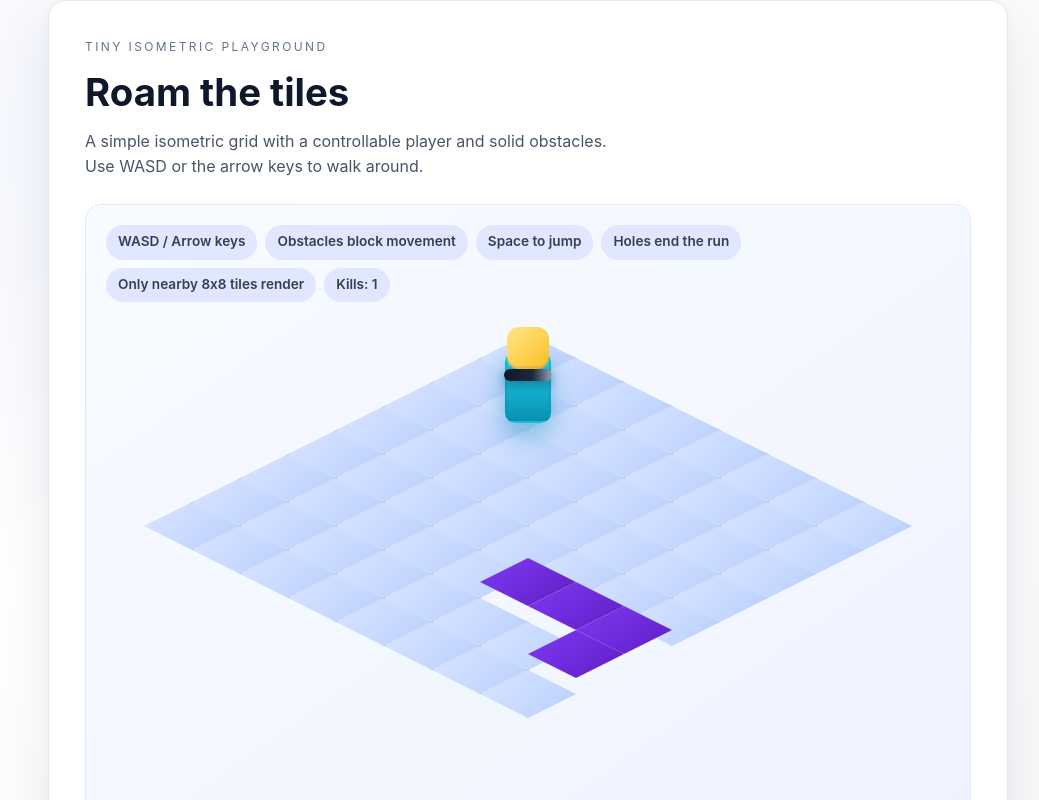
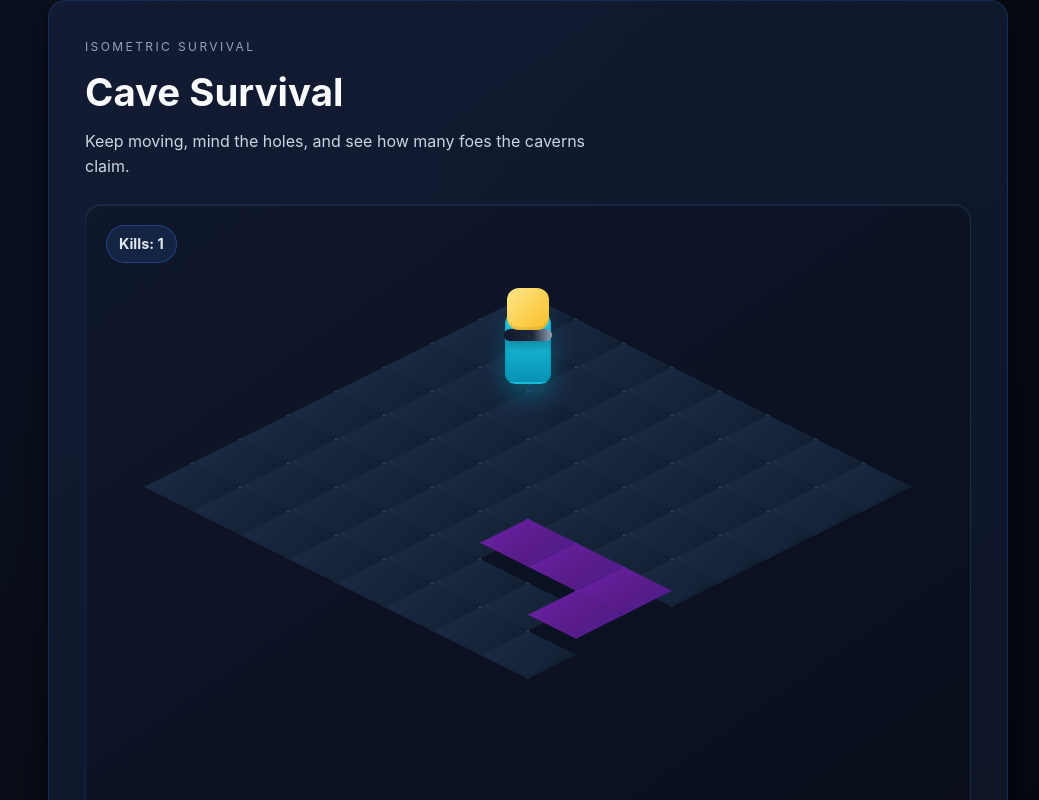
Before and after one commit to stefan-dangl/agentic-game, a Svelte app: page / in a window 1280 px wide. Shown: the top 800 px of the page, without its empty margins (112-1151 px from the left). Built offline with nearby package versions, Linux system fonts and the light colour scheme.

Commit message:
Restyle UI for dark cave survival theme

```diff
--- a/src/App.svelte
+++ b/src/App.svelte
@@ -414,12 +414,9 @@
 
 <main class="app">
   <header>
-    <p class="eyebrow">Tiny isometric playground</p>
-    <h1>Roam the tiles</h1>
-    <p class="lede">
-      A simple isometric grid with a controllable player and solid obstacles. Use WASD
-      or the arrow keys to walk around.
-    </p>
+    <p class="eyebrow">Isometric survival</p>
+    <h1>Cave Survival</h1>
+    <p class="lede">Keep moving, mind the holes, and see how many foes the caverns claim.</p>
   </header>
 
   <section class="world-panel">
@@ -427,11 +424,6 @@
       <div class="game-over">Game Over</div>
     {:else}
       <div class="hud">
-        <span class="pill">WASD / Arrow keys</span>
-        <span class="pill">Obstacles block movement</span>
-        <span class="pill">Space to jump</span>
-        <span class="pill">Holes end the run</span>
-        <span class="pill">Only nearby 8x8 tiles render</span>
         <span class="pill">Kills: {enemiesKilled}</span>
       </div>
 
--- a/src/app.css
+++ b/src/app.css
@@ -1,8 +1,9 @@
 :root {
-  color-scheme: light;
-  font-family: 'Inter', system-ui, -apple-system, BlinkMacSystemFont, 'Segoe UI', sans-serif;
+  color-scheme: dark;
+  font-family: 'Space Grotesk', 'Inter', system-ui, -apple-system, BlinkMacSystemFont, 'Segoe UI',
+    sans-serif;
   line-height: 1.6;
-  background: radial-gradient(circle at 20% 15%, #f3f6ff 0%, #ffffff 35%, #f7f7fb 100%);
+  background: radial-gradient(circle at 20% 20%, #0b1224 0%, #0a0f1a 40%, #05070f 100%);
 }
 
 *,
@@ -17,17 +18,17 @@ body {
   display: grid;
   place-items: center;
   background: transparent;
-  color: #0f172a;
+  color: #e2e8f0;
 }
 
 main.app {
   width: min(960px, 94vw);
-  background: #ffffff;
-  border: 1px solid #e5e7eb;
+  background: linear-gradient(145deg, rgba(19, 29, 53, 0.9), rgba(14, 22, 40, 0.92));
+  border: 1px solid rgba(59, 130, 246, 0.2);
   border-radius: 18px;
   box-shadow:
-    0 20px 60px rgba(15, 23, 42, 0.08),
-    0 2px 10px rgba(15, 23, 42, 0.04);
+    0 20px 60px rgba(0, 0, 0, 0.35),
+    0 4px 14px rgba(0, 0, 0, 0.45);
   padding: 2.25rem;
   display: grid;
   gap: 1.5rem;
@@ -37,28 +38,28 @@ header .eyebrow {
   text-transform: uppercase;
   letter-spacing: 0.2em;
   font-size: 0.75rem;
-  color: #64748b;
+  color: #94a3b8;
   margin: 0;
 }
 
 header h1 {
   margin: 0.35rem 0 0.35rem;
   font-size: clamp(1.8rem, 2vw + 1rem, 2.4rem);
-  color: #0f172a;
+  color: #f8fafc;
 }
 
 header .lede {
   margin: 0;
-  color: #475569;
+  color: #cbd5e1;
   max-width: 52ch;
 }
 
 .world-panel {
-  background: linear-gradient(145deg, #f8fbff, #f3f7ff 50%, #eef2ff);
-  border: 1px solid #e0e7ff;
+  background: linear-gradient(145deg, #0f172a, #0b1224 50%, #0a0f1a);
+  border: 1px solid rgba(59, 130, 246, 0.2);
   border-radius: 16px;
   padding: 1.25rem;
-  box-shadow: inset 0 1px 0 rgba(255, 255, 255, 0.8);
+  box-shadow: inset 0 1px 0 rgba(148, 163, 184, 0.15);
   display: grid;
   gap: 0.75rem;
 }
@@ -75,10 +76,11 @@ header .lede {
   gap: 0.4rem;
   padding: 0.4rem 0.75rem;
   border-radius: 999px;
-  background: #e0e7ff;
-  color: #334155;
-  font-weight: 600;
-  font-size: 0.85rem;
+  background: rgba(59, 130, 246, 0.12);
+  color: #e2e8f0;
+  font-weight: 700;
+  font-size: 0.9rem;
+  border: 1px solid rgba(59, 130, 246, 0.35);
 }
 
 .world {
@@ -95,10 +97,10 @@ header .lede {
   position: absolute;
   width: var(--tile-w);
   height: var(--tile-h);
-  background: linear-gradient(135deg, #d9e5ff 0%, #c7d9ff 60%, #b7cbfa 100%);
+  background: linear-gradient(135deg, #1c2a44 0%, #16243a 60%, #101b2c 100%);
   clip-path: polygon(50% 0%, 100% 50%, 50% 100%, 0% 50%);
-  border: 1px solid rgba(148, 163, 184, 0.5);
-  box-shadow: 0 2px 6px rgba(15, 23, 42, 0.12);
+  border: 1px solid rgba(148, 163, 184, 0.25);
+  box-shadow: 0 2px 8px rgba(0, 0, 0, 0.35);
   transform: translate(var(--tx), var(--ty));
   transition: filter 0.2s ease;
 }
@@ -108,21 +110,21 @@ header .lede {
 }
 
 .tile.obstacle {
-  background: linear-gradient(145deg, #7c3aed 0%, #6d28d9 60%, #5b21b6 100%);
-  border-color: rgba(99, 102, 241, 0.6);
+  background: linear-gradient(145deg, #6b21a8 0%, #581c87 60%, #4c1d95 100%);
+  border-color: rgba(147, 51, 234, 0.55);
   transform: translate(var(--tx), var(--ty)) translateY(-16px);
   box-shadow:
-    0 18px 0 #543095,
-    0 18px 20px rgba(67, 56, 202, 0.35);
+    0 18px 0 #3b0f70,
+    0 18px 20px rgba(91, 33, 182, 0.35);
 }
 
 .tile.hole {
-  background: linear-gradient(145deg, #38bdf8 0%, #0ea5e9 55%, #0284c7 100%);
-  border-color: rgba(14, 165, 233, 0.7);
+  background: linear-gradient(145deg, #0ea5e9 0%, #0284c7 55%, #0b4363 100%);
+  border-color: rgba(56, 189, 248, 0.6);
   transform: translate(var(--tx), var(--ty)) translateY(14px);
   box-shadow:
-    inset 0 12px 0 rgba(14, 116, 191, 0.7),
-    inset 0 -10px 14px rgba(8, 47, 73, 0.45);
+    inset 0 12px 0 rgba(8, 145, 178, 0.7),
+    inset 0 -10px 14px rgba(7, 89, 133, 0.45);
 }
 
 .player {
@@ -222,10 +224,10 @@ header .lede {
 .shot {
   position: absolute;
   height: 4px;
-  background: linear-gradient(90deg, #f8fafc 0%, #38bdf8 60%, #06b6d4 100%);
+  background: linear-gradient(90deg, #22d3ee 0%, #0ea5e9 60%, #06b6d4 100%);
   border-radius: 3px;
   transform-origin: 0 50%;
-  filter: drop-shadow(0 2px 6px rgba(6, 182, 212, 0.8));
+  filter: drop-shadow(0 2px 10px rgba(14, 165, 233, 0.9));
   opacity: 0.9;
   pointer-events: none;
   z-index: 200;
@@ -233,8 +235,8 @@ header .lede {
 
 .status {
   margin: 0.25rem 0 0;
-  color: #475569;
-  font-weight: 600;
+  color: #cbd5e1;
+  font-weight: 700;
 }
 
 .game-over {
@@ -243,7 +245,7 @@ header .lede {
   min-height: 320px;
   font-size: clamp(2rem, 3vw + 1rem, 3rem);
   font-weight: 800;
-  color: #0f172a;
+  color: #e2e8f0;
   letter-spacing: 0.05em;
 }
 
```
